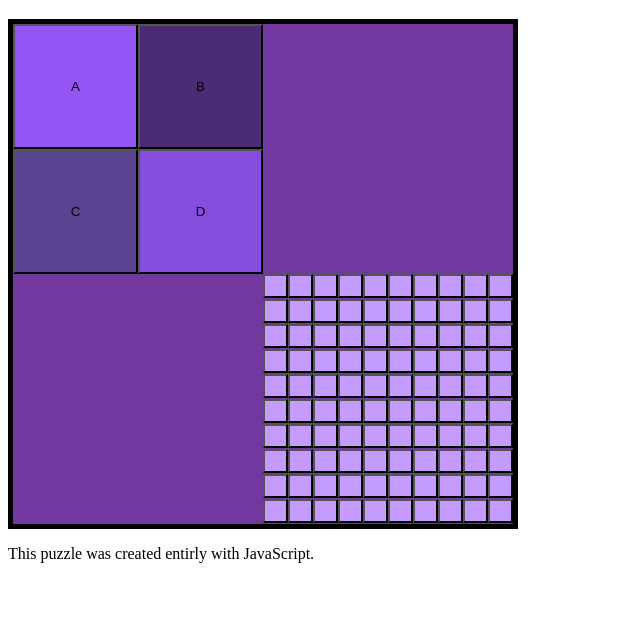
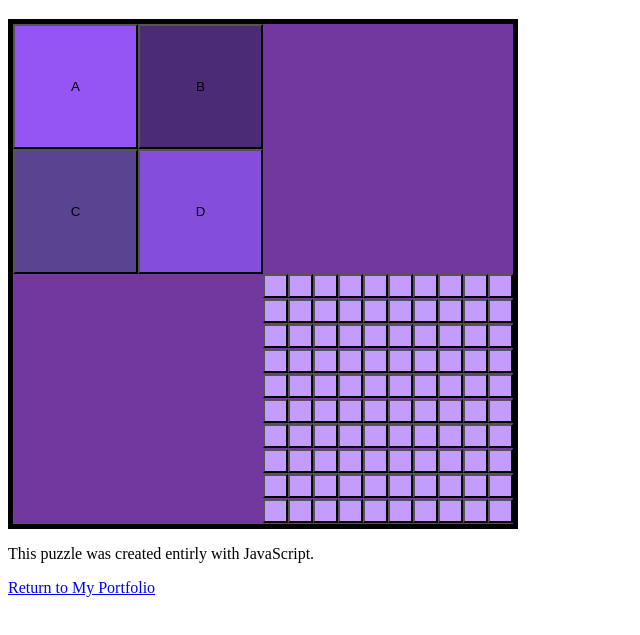
Before and after one commit to acobja/acobja.github.io, a plain HTML site: page Dom Puzzle/index.html in a window 1280 px wide. Shown: the part 61-696 px from the top of the page, without its empty margins (0-640 px from the left). Drawn offline with Linux system fonts and the light colour scheme.

Commit message:
fixed the problem with the link back to the portfolio site

```diff
--- a/Dom Puzzle/index.html
+++ b/Dom Puzzle/index.html
@@ -150,9 +150,9 @@
         let gameDescription = document.createElement("p");
         gameDescription.textContent = "This puzzle was created entirly with JavaScript.";
         document.body.appendChild(gameDescription);
-        let porfolioLink = document.createElement("a");
+        let portfolioLink = document.createElement("a");
         portfolioLink.textContent = "Return to My Portfolio";
-        prtfolioLink.href = "../index.html";
+        portfolioLink.href = "../index.html";
         document.body.appendChild(portfolioLink);
 
     </script>
```
